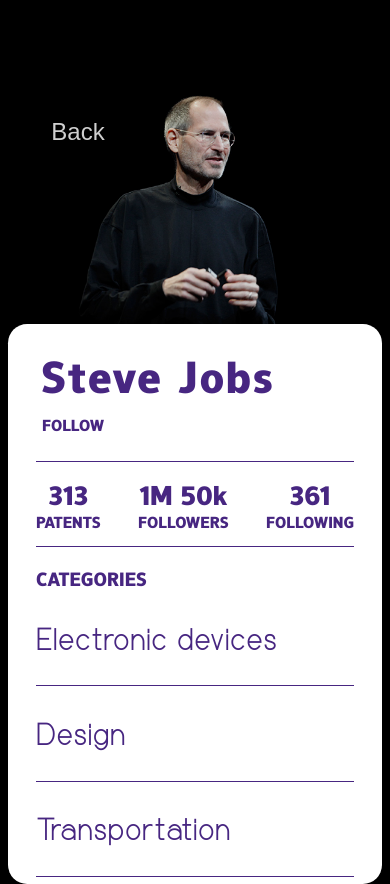
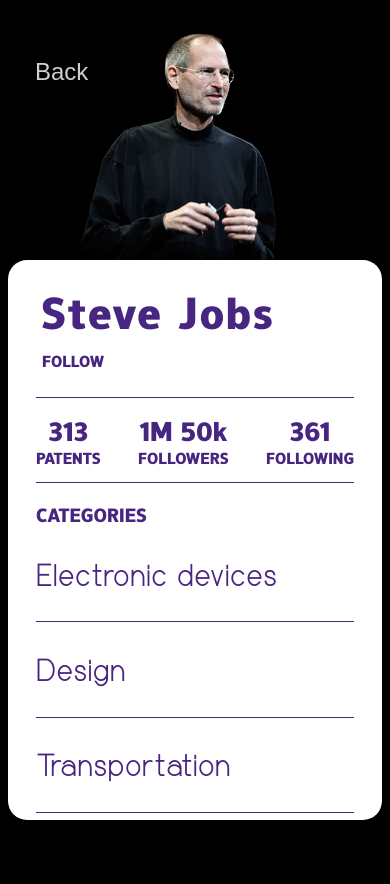
Before and after one commit to DNonov/test-red-snapper, a React (Create React App) app: page / in a window 390 px wide. After the commit the page ends 844 px from the top, so only its background shows below. Built offline with nearby package versions, Linux system fonts and the light colour scheme.

Commit message:
Refactor HeroImage component

```diff
--- a/src/components/HeroImage/HeroImage.css
+++ b/src/components/HeroImage/HeroImage.css
@@ -6,9 +6,10 @@
 	height: 100%;
 	width: 100%;
 	display: flex;
+	position: relative;
 	cursor: pointer;
 	opacity: 0.85;
-	transform: scale(1.02);
+	transform: scale(1.01);
 	transition: all 0.3s ease-out;
 }
 
@@ -19,13 +20,13 @@
 
 .arrow-back {
 	display: flex;
-	position: relative;
+	position: absolute;
 	cursor: pointer;
-	top: 12%;
-	right: 30%;
+	top: 60px;
+	left: 65px;
 	z-index: 999;
 	color: #cfcfcf;
-	transition: 0.5 color ease-out;
+	transition: 0.5 all ease-out;
 }
 
 .arrow-back:hover {
@@ -44,11 +45,17 @@
 
 @media screen and (max-width: 450px) {
 	.arrow-back {
-		top: 100px;
+		top: 40px;
+		left: 25px;
 	}
 }
 
 @media screen and (max-width: 350px) {
+	.arrow-back {
+		top: 40px;
+		left: 25px;
+	}
+
 	.arrow-back > i {
 		font-size: 300%;
 	}
```
